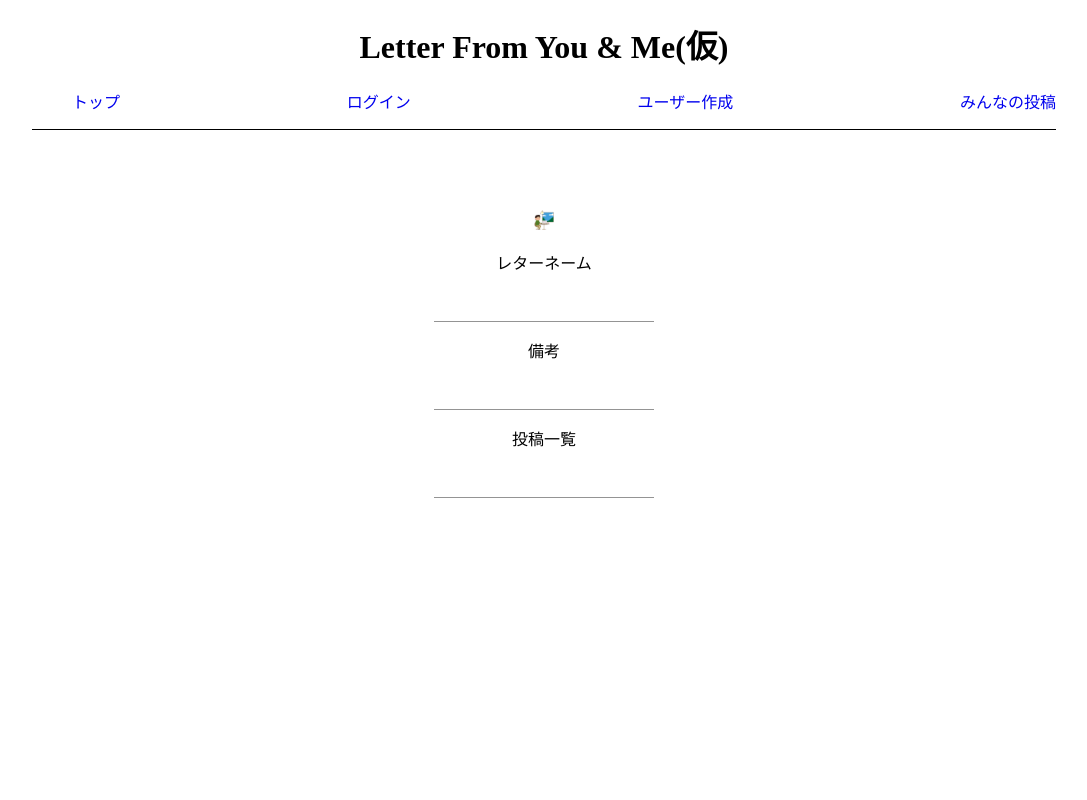
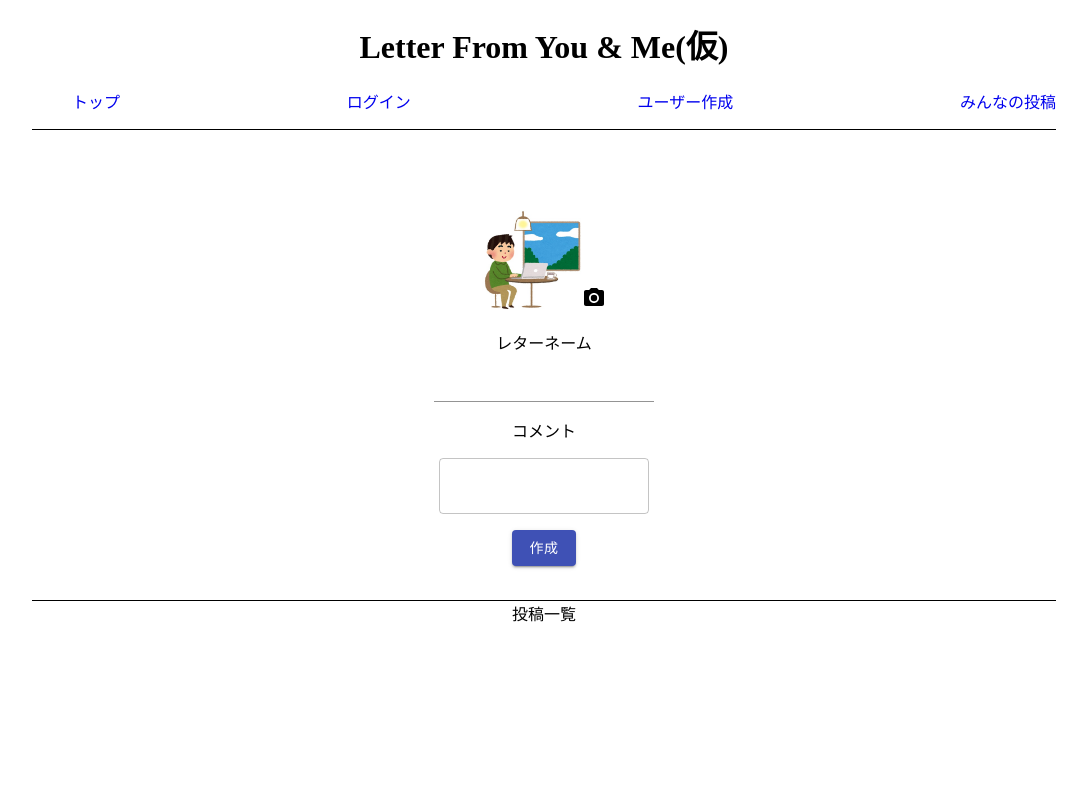
Before and after one commit to ryo0705s/tegami_app, a Next.js app: page /user in a window 1280 px wide. Shown: the top 800 px of the page, without its empty margins (96-1183 px from the left). Built offline with nearby package versions, Linux system fonts and the light colour scheme.

Commit message:
ユーザー作成画面仮完成

```diff
--- /dev/null
+++ b/components/user.module.scss
@@ -0,0 +1,3 @@
+.posts {
+  border-top: 1px solid #000;
+}
--- a/pages/user.tsx
+++ b/pages/user.tsx
@@ -1,18 +1,26 @@
-import { TextField } from "@material-ui/core";
+import { Button, TextField } from "@material-ui/core";
 import React from "react";
 import Image from "next/image";
 import Layout from "../components/layout";
+import PhotoCameraIcon from "@material-ui/icons/PhotoCamera";
+import styles from "../components/user.module.scss";
 
 const user: React.FC = () => {
   return (
     <Layout>
-      <Image src="/sasaki.jpeg" width="20" height="20" />
+      <Image src="/sasaki.jpeg" width={100} height={100} />
+      <PhotoCameraIcon />
       <p>レターネーム</p>
       <TextField />
-      <p>備考</p>
-      <TextField />
-      <p>投稿一覧</p>
-      <TextField />
+      <p>コメント</p>
+      <TextField multiline variant="outlined" />
+      <p>
+        <Button variant="contained" color="primary">
+          作成
+        </Button>
+      </p>
+      <br />
+      <div className={styles.posts}>投稿一覧</div>
     </Layout>
   );
 };
```
